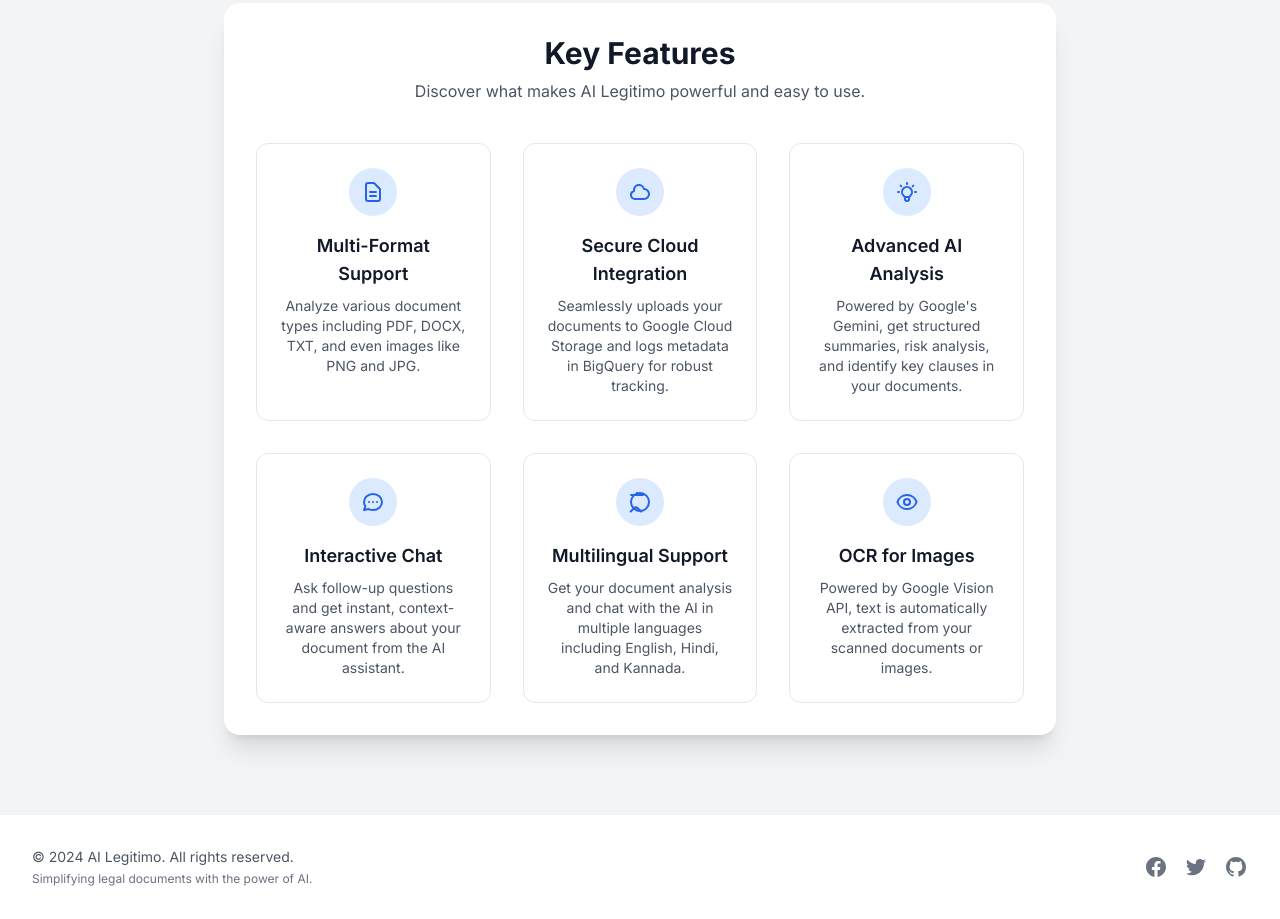
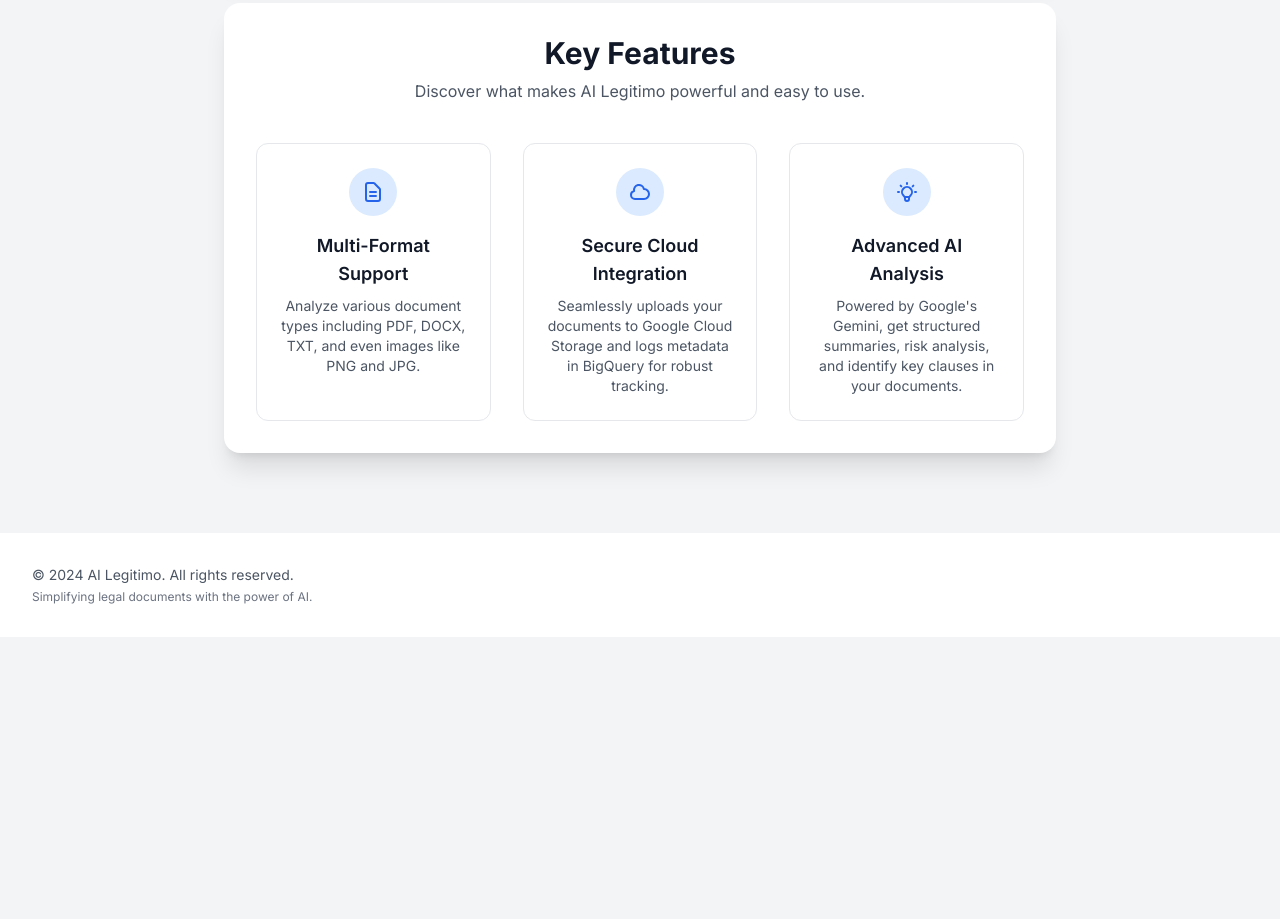
Before and after one commit to clarkkent38/Ailegitimo, a plain HTML site: page public/index.html in a window 1280 px wide. Shown: the part 506-1425 px from the top of the page. After the commit the page ends 1143 px from the top, so only its background shows below. Drawn offline with nearby package versions, Linux system fonts and the light colour scheme.

Commit message:
Update index.html

```diff
--- a/public/index.html
+++ b/public/index.html
@@ -3,7 +3,7 @@
 <head>
     <meta charset="UTF-8">
     <meta name="viewport" content="width=device-width, initial-scale=1.0">
-    <title>AI Legitimo</title>
+    <title>AI Document Simplifier</title>
     <script src="https://cdn.tailwindcss.com"></script>
     <link href="https://fonts.googleapis.com/css2?family=Inter:wght@400;500;600;700&display=swap" rel="stylesheet">
     <style>
@@ -41,7 +41,7 @@
                     <span class="text-gray-400 cursor-not-allowed">Pricing</span>
                     <div class="text-gray-400 cursor-not-allowed" title="Profile">
                         <svg xmlns="http://www.w3.org/2000/svg" class="h-6 w-6" fill="none" viewBox="0 0 24 24" stroke="currentColor" stroke-width="2">
-                            <path stroke-linecap="round" stroke-linejoin="round" d="M5.121 17.804A13.937 13.937 0 0112 16c2.5 0 4.847.655 6.879 1.804M15 10a3 3 0 11-6 0 3 3 0 016 0zm6 2a9 9 M11-18 0 9 9 0 0118 0z" />
+                            <path stroke-linecap="round" stroke-linejoin="round" d="M5.121 17.804A13.937 13.937 0 0112 16c2.5 0 4.847.655 6.879 1.804M15 10a3 3 0 11-6 0 3 3 0 016 0zm6 2a9 9 0 01-18 0 9 9 0 0118 0z" />
                         </svg>
                     </div>
                 </div>
@@ -114,15 +114,14 @@
                 <p class="text-gray-600 mt-2">Discover what makes AI Legitimo powerful and easy to use.</p>
             </div>
             <div class="mt-10 grid grid-cols-1 md:grid-cols-2 lg:grid-cols-3 gap-8">
-                <!-- Feature 1: Multi-Format Support -->
-                <div class="p-6 border border-gray-200 rounded-xl text-center transition-all duration-300 hover:shadow-lg hover:border-blue-500">
+                <!-- Feature Items... -->
+                 <div class="p-6 border border-gray-200 rounded-xl text-center transition-all duration-300 hover:shadow-lg hover:border-blue-500">
                     <div class="flex items-center justify-center h-12 w-12 rounded-full bg-blue-100 text-blue-600 mx-auto">
                         <svg xmlns="http://www.w3.org/2000/svg" class="h-6 w-6" fill="none" viewBox="0 0 24 24" stroke="currentColor" stroke-width="2"><path stroke-linecap="round" stroke-linejoin="round" d="M9 12h6m-6 4h6m2 5H7a2 2 0 01-2-2V5a2 2 0 012-2h5.586a1 1 0 01.707.293l5.414 5.414a1 1 0 01.293.707V19a2 2 0 01-2 2z" /></svg>
                     </div>
                     <h3 class="text-lg font-semibold mt-4 text-gray-900">Multi-Format Support</h3>
                     <p class="text-gray-600 mt-2 text-sm">Analyze various document types including PDF, DOCX, TXT, and even images like PNG and JPG.</p>
                 </div>
-                <!-- Feature 2: Secure Cloud Integration -->
                 <div class="p-6 border border-gray-200 rounded-xl text-center transition-all duration-300 hover:shadow-lg hover:border-blue-500">
                     <div class="flex items-center justify-center h-12 w-12 rounded-full bg-blue-100 text-blue-600 mx-auto">
                        <svg xmlns="http://www.w3.org/2000/svg" class="h-6 w-6" fill="none" viewBox="0 0 24 24" stroke="currentColor" stroke-width="2"><path stroke-linecap="round" stroke-linejoin="round" d="M3 15a4 4 0 004 4h9a5 5 0 10-.1-9.999 5.002 5.002 0 10-9.78 2.096A4.001 4.001 0 003 15z" /></svg>
@@ -130,37 +129,12 @@
                     <h3 class="text-lg font-semibold mt-4 text-gray-900">Secure Cloud Integration</h3>
                     <p class="text-gray-600 mt-2 text-sm">Seamlessly uploads your documents to Google Cloud Storage and logs metadata in BigQuery for robust tracking.</p>
                 </div>
-                <!-- Feature 3: Advanced AI Analysis -->
                 <div class="p-6 border border-gray-200 rounded-xl text-center transition-all duration-300 hover:shadow-lg hover:border-blue-500">
                     <div class="flex items-center justify-center h-12 w-12 rounded-full bg-blue-100 text-blue-600 mx-auto">
                         <svg xmlns="http://www.w3.org/2000/svg" class="h-6 w-6" fill="none" viewBox="0 0 24 24" stroke="currentColor" stroke-width="2"><path stroke-linecap="round" stroke-linejoin="round" d="M9.663 17h4.673M12 3v1m6.364 1.636l-.707.707M21 12h-1M4 12H3m3.343-5.657l-.707-.707m2.828 9.9a5 5 0 117.072 0l-.548.547A3.374 3.374 0 0014 18.469V19a2 2 0 11-4 0v-.531c0-.895-.356-1.754-.988-2.386l-.548-.547z" /></svg>
                     </div>
                     <h3 class="text-lg font-semibold mt-4 text-gray-900">Advanced AI Analysis</h3>
                     <p class="text-gray-600 mt-2 text-sm">Powered by Google's Gemini, get structured summaries, risk analysis, and identify key clauses in your documents.</p>
-                </div>
-                 <!-- Feature 4: Interactive Chat -->
-                <div class="p-6 border border-gray-200 rounded-xl text-center transition-all duration-300 hover:shadow-lg hover:border-blue-500">
-                    <div class="flex items-center justify-center h-12 w-12 rounded-full bg-blue-100 text-blue-600 mx-auto">
-                        <svg xmlns="http://www.w3.org/2000/svg" class="h-6 w-6" fill="none" viewBox="0 0 24 24" stroke="currentColor" stroke-width="2"><path stroke-linecap="round" stroke-linejoin="round" d="M8 12h.01M12 12h.01M16 12h.01M21 12c0 4.418-4.03 8-9 8a9.863 9.863 0 01-4.255-.949L3 20l1.395-3.72C3.512 15.042 3 13.574 3 12c0-4.418 4.03-8 9-8s9 3.582 9 8z" /></svg>
-                    </div>
-                    <h3 class="text-lg font-semibold mt-4 text-gray-900">Interactive Chat</h3>
-                    <p class="text-gray-600 mt-2 text-sm">Ask follow-up questions and get instant, context-aware answers about your document from the AI assistant.</p>
-                </div>
-                 <!-- Feature 5: Multilingual Support -->
-                <div class="p-6 border border-gray-200 rounded-xl text-center transition-all duration-300 hover:shadow-lg hover:border-blue-500">
-                    <div class="flex items-center justify-center h-12 w-12 rounded-full bg-blue-100 text-blue-600 mx-auto">
-                        <svg xmlns="http://www.w3.org/2000/svg" class="h-6 w-6" fill="none" viewBox="0 0 24 24" stroke="currentColor" stroke-width="2"><path stroke-linecap="round" stroke-linejoin="round" d="M3 5h12M9 3v2m4.05 16.5l-3.05-3.05a3 3 0 00-4.242 0l-3.05 3.05M21 12a9 9 0 11-18 0 9 9 0 0118 0z" /></svg>
-                    </div>
-                    <h3 class="text-lg font-semibold mt-4 text-gray-900">Multilingual Support</h3>
-                    <p class="text-gray-600 mt-2 text-sm">Get your document analysis and chat with the AI in multiple languages including English, Hindi, and Kannada.</p>
-                </div>
-                 <!-- Feature 6: OCR for Images -->
-                <div class="p-6 border border-gray-200 rounded-xl text-center transition-all duration-300 hover:shadow-lg hover:border-blue-500">
-                    <div class="flex items-center justify-center h-12 w-12 rounded-full bg-blue-100 text-blue-600 mx-auto">
-                        <svg xmlns="http://www.w3.org/2000/svg" class="h-6 w-6" fill="none" viewBox="0 0 24 24" stroke="currentColor" stroke-width="2"><path stroke-linecap="round" stroke-linejoin="round" d="M15 12a3 3 0 11-6 0 3 3 0 016 0z" /><path stroke-linecap="round" stroke-linejoin="round" d="M2.458 12C3.732 7.943 7.523 5 12 5c4.478 0 8.268 2.943 9.542 7-1.274 4.057-5.064 7-9.542 7-4.477 0-8.268-2.943-9.542-7z" /></svg>
-                    </div>
-                    <h3 class="text-lg font-semibold mt-4 text-gray-900">OCR for Images</h3>
-                    <p class="text-gray-600 mt-2 text-sm">Powered by Google Vision API, text is automatically extracted from your scanned documents or images.</p>
                 </div>
             </div>
         </section>
@@ -174,17 +148,7 @@
                     <p class="text-sm text-gray-600">&copy; 2024 AI Legitimo. All rights reserved.</p>
                     <p class="text-xs text-gray-500 mt-1">Simplifying legal documents with the power of AI.</p>
                 </div>
-                <div class="flex space-x-4">
-                    <a href="#" class="text-gray-500 hover:text-blue-600">
-                        <svg class="h-6 w-6" fill="currentColor" viewBox="0 0 24 24" aria-hidden="true"><path fill-rule="evenodd" d="M22 12c0-5.523-4.477-10-10-10S2 6.477 2 12c0 4.991 3.657 9.128 8.438 9.878v-6.987h-2.54V12h2.54V9.797c0-2.506 1.492-3.89 3.777-3.89 1.094 0 2.238.195 2.238.195v2.46h-1.26c-1.243 0-1.63.771-1.63 1.562V12h2.773l-.443 2.89h-2.33v6.988C18.343 21.128 22 16.991 22 12z" clip-rule="evenodd" /></svg>
-                    </a>
-                    <a href="#" class="text-gray-500 hover:text-blue-600">
-                        <svg class="h-6 w-6" fill="currentColor" viewBox="0 0 24 24" aria-hidden="true"><path d="M8.29 20.251c7.547 0 11.675-6.253 11.675-11.675 0-.178 0-.355-.012-.53A8.348 8.348 0 0022 5.92a8.19 8.19 0 01-2.357.646 4.118 4.118 0 001.804-2.27 8.224 8.224 0 01-2.605.996 4.107 4.107 0 00-6.993 3.743 11.65 11.65 0 01-8.457-4.287 4.106 4.106 0 001.27 5.477A4.072 4.072 0 012.8 9.71v.052a4.105 4.105 0 003.292 4.022 4.095 4.095 0 01-1.853.07 4.108 4.108 0 003.834 2.85A8.233 8.233 0 012 18.407a11.616 11.616 0 006.29 1.84" /></svg>
-                    </a>
-                    <a href="#" class="text-gray-500 hover:text-blue-600">
-                         <svg class="h-6 w-6" fill="currentColor" viewBox="0 0 24 24" aria-hidden="true"><path fill-rule="evenodd" d="M12 2C6.477 2 2 6.477 2 12.019c0 4.435 2.865 8.18 6.839 9.504.5.092.682-.217.682-.483 0-.237-.009-.868-.014-1.703-2.782.605-3.369-1.343-3.369-1.343-.454-1.158-1.11-1.466-1.11-1.466-.908-.62.069-.608.069-.608 1.003.07 1.531 1.032 1.531 1.032.892 1.53 2.341 1.088 2.91.832.092-.647.35-1.088.636-1.338-2.22-.253-4.555-1.113-4.555-4.951 0-1.093.39-1.988 1.031-2.688-.103-.253-.446-1.272.098-2.65 0 0 .84-.27 2.75 1.026A9.564 9.564 0 0112 6.844c.85.004 1.705.115 2.504.337 1.909-1.296 2.747-1.027 2.747-1.027.546 1.379.203 2.398.1 2.651.64.7 1.03 1.595 1.03 2.688 0 3.848-2.338 4.695-4.566 4.943.359.309.678.92.678 1.855 0 1.338-.012 2.419-.012 2.747 0 .268.18.58.688.482A10.001 10.001 0 0022 12.019C22 6.477 17.523 2 12 2z" clip-rule="evenodd" /></svg>
-                    </a>
-                </div>
+                <!-- Social Icons... -->
             </div>
         </div>
     </footer>
@@ -208,7 +172,8 @@
         const statusMessage = document.getElementById('status-message');
 
         let chatHistoryArray = [];
-        const FLASK_BACKEND_URL = 'http://127.0.0.1:5000'; // URL of your local Flask server
+        // --- ✅ FIX: Use a relative path for the API backend ---
+        const BACKEND_API_PREFIX = '/api';
 
         // --- Event Listeners ---
         analyzeBtn.addEventListener('click', handleAnalysis);
@@ -239,7 +204,8 @@
 
             try {
                 showStatus("Processing...", "Uploading file and running analysis. This may take a moment.", "info");
-                const response = await fetch(`${FLASK_BACKEND_URL}/analyze`, {
+                // --- ✅ FIX: Point to the correct Vercel API endpoint ---
+                const response = await fetch(`${BACKEND_API_PREFIX}/analyze`, {
                     method: 'POST',
                     body: formData
                 });
@@ -280,7 +246,8 @@
             chatHistoryArray.push({ role: "user", parts: [{ text: userQuestion }] });
 
             try {
-                const response = await fetch(`${FLASK_BACKEND_URL}/chat`, {
+                 // --- ✅ FIX: Point to the correct Vercel API endpoint ---
+                const response = await fetch(`${BACKEND_API_PREFIX}/chat`, {
                     method: 'POST',
                     headers: { 'Content-Type': 'application/json' },
                     body: JSON.stringify({
```
